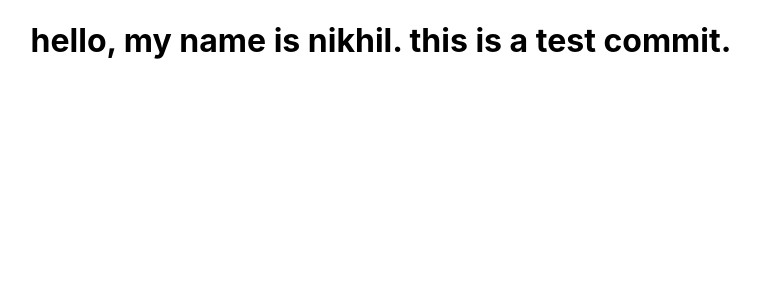
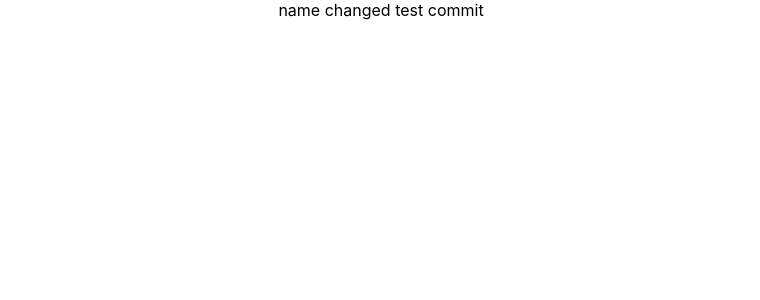
Before and after one commit to procrastinatedbread/ghulomilo, a React (Create React App) app: page / in a window 1280 px wide. Shown: the top 300 px of the page, without its empty margins (259-1019 px from the left). Built offline with nearby package versions, Linux system fonts and the light colour scheme; what miragejs would draw is missing.

Commit message:
test commit 2

```diff
--- a/src/App.js
+++ b/src/App.js
@@ -1,10 +1,9 @@
 import "./App.css";
-import logo from "./logo.png";
-
+import Login from "./pages/Auth/Login";
 function App() {
   return (
     <div className="App">
-      <h1>hello, my name is nikhil. this is a test commit.</h1>
+      <Login />
     </div>
   );
 }
--- /dev/null
+++ b/src/pages/Auth/Login.jsx
@@ -0,0 +1,7 @@
+import React from "react";
+
+const Login = () => {
+  return <div>name changed test commit</div>;
+};
+
+export default Login;
```
